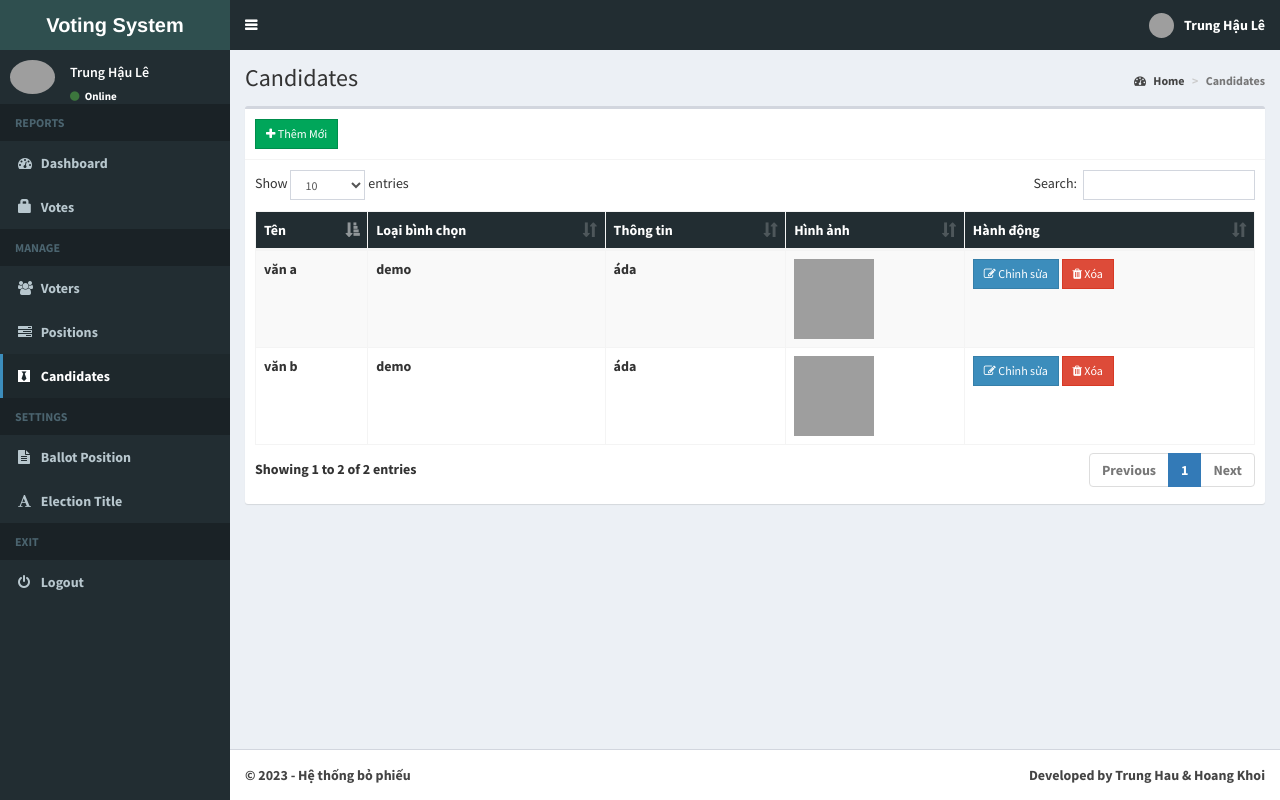
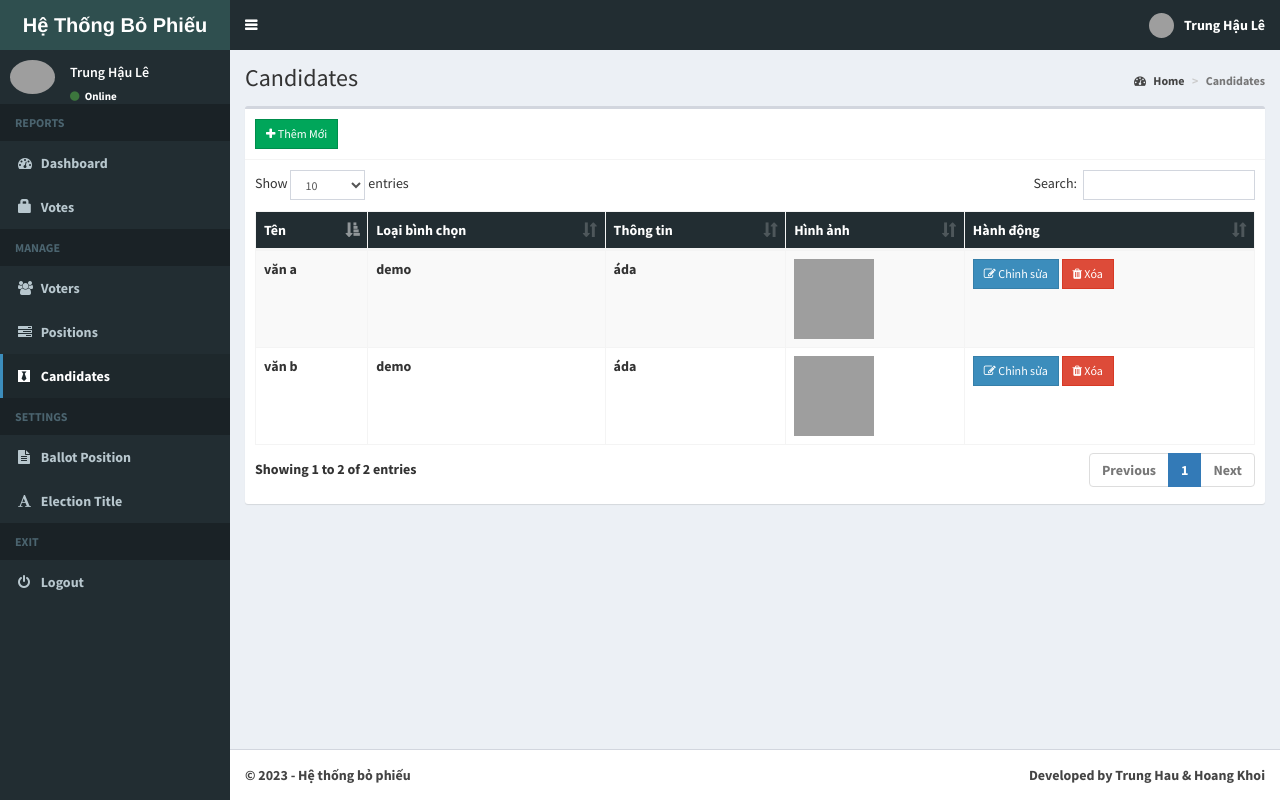
Before and after one commit to haulth/Web_BieuQuyet, a Django app: page /administrator/candidate/ in a window 1280 px wide. Run offline with Django 3.2, Linux system fonts and the light colour scheme; a user stored in the database is signed in; data comes from the database, SQL or seed files in the repository; some libraries are stand-ins or nearby versions; grey boxes are pictures that could not be loaded.

Commit message:
Update navbar.html

```diff
--- a/administrator/templates/navbar.html
+++ b/administrator/templates/navbar.html
@@ -5,7 +5,7 @@
     <!-- mini logo for sidebar mini 50x50 pixels -->
     <span class="logo-mini">O V S</span>
     <!-- logo for regular state and mobile devices -->
-    <span class="logo-lg"><b>Voting System </span>
+    <span class="logo-lg"><b>Hệ Thống Bỏ Phiếu</span>
   </a>
   <!-- Header Navbar: style can be found in header.less -->
   <nav class="navbar navbar-static-top">
@@ -28,15 +28,15 @@
               <img src="{% static 'images/userplaceholder.png' %}" class="img-circle" alt="User Image">
 
               <p>
-                System User                <small>Member since 2021</small>
+                Tài Khoản                <small>Administrator</small>
               </p>
             </li>
             <li class="user-footer">
               <div class="pull-left">
-                <a href="#profile" data-toggle="modal" class="btn btn-primary btn-flat" id="admin_profile">Update</a>
+                <a href="#profile" data-toggle="modal" class="btn btn-primary btn-flat" id="admin_profile">Chỉnh Sửa</a>
               </div>
               <div class="pull-right">
-                <a href="{% url 'account_logout' %}" class="btn btn-danger btn-flat">Logout</a>
+                <a href="{% url 'account_logout' %}" class="btn btn-danger btn-flat">Đăng Xuất</a>
               </div>
             </li>
           </ul>
```
